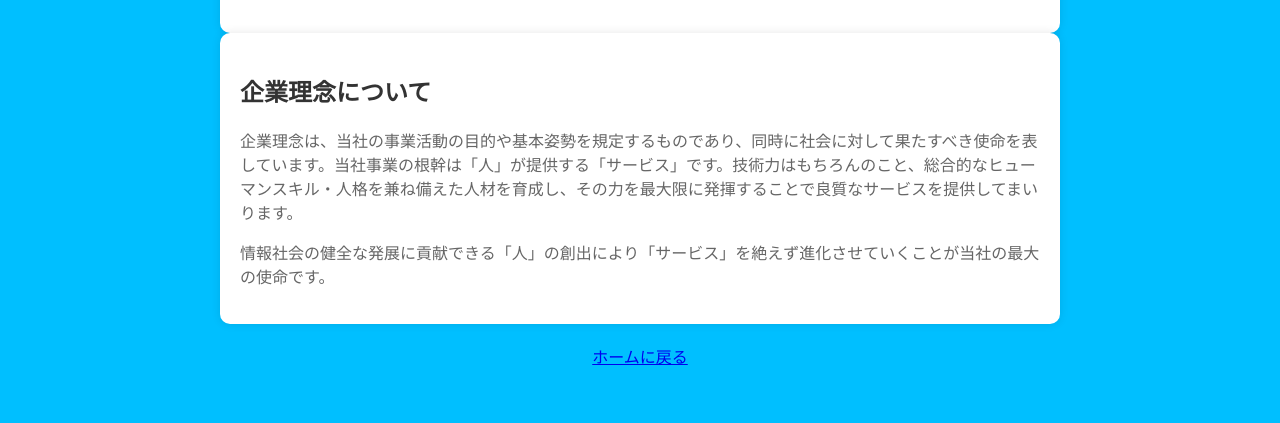
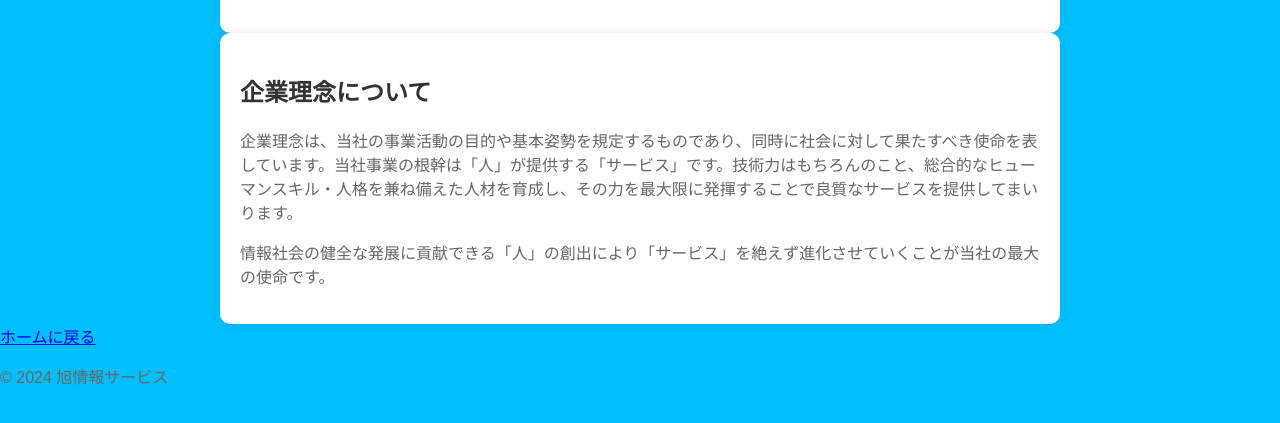
Before and after one commit to shimakura1234/shi, a plain HTML site: page kigyouhen.html in a window 1280 px wide. Shown: the part 235-658 px from the top of the page. Drawn offline with Linux system fonts and the light colour scheme.

Commit message:
Update kigyouhen.html

```diff
--- a/kigyouhen.html
+++ b/kigyouhen.html
@@ -48,9 +48,13 @@
   <p>情報社会の健全な発展に貢献できる「人」の創出により「サービス」を絶えず進化させていくことが当社の最大の使命です。</p>
 </section>
 
-<div class="back-button">
-  <a href="index.html">ホームに戻る</a>
-</div>
+    </section>
+<a href="index.html">ホームに戻る</a>
+    <footer>
+        <p>&copy; 2024 旭情報サービス</p>
+    </footer>
 
 </body>
 </html>
+</body>
+</html>
```
